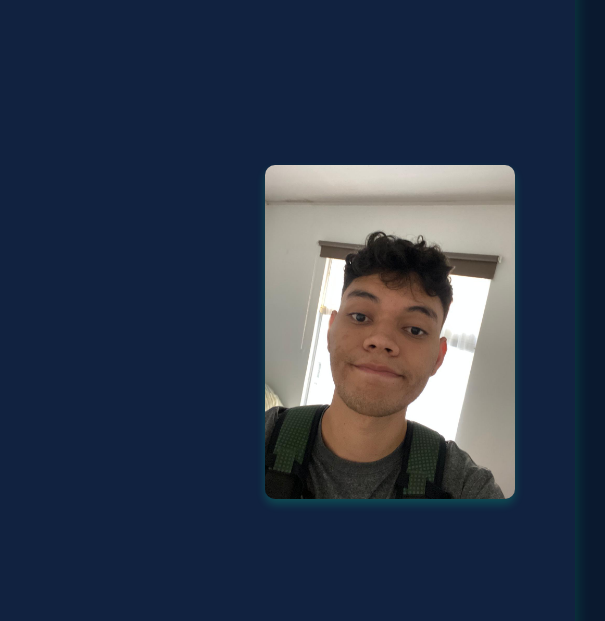
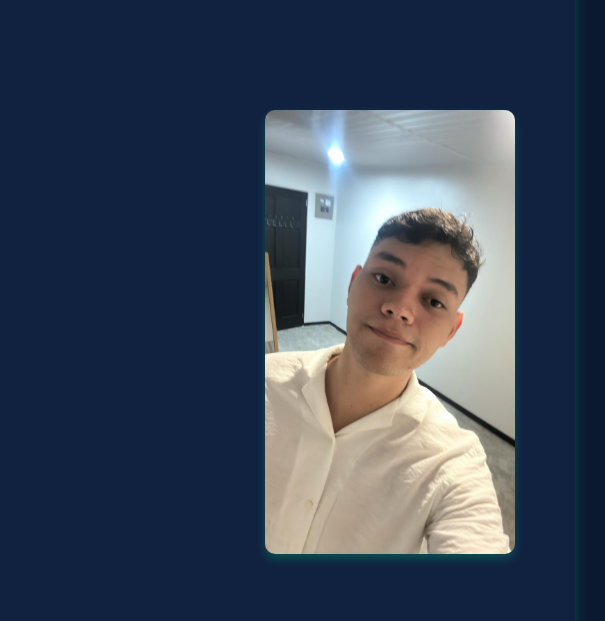
Before and after one commit to IannLS-2001/Portfolio-Website---Iann-Lopez, a plain HTML site: page index.html in a window 1280 px wide. Shown: the part 159-780 px from the top of the page, 675-1280 px from the left. Drawn offline with Linux system fonts and the light colour scheme.

Commit message:
Update index.html

```diff
--- a/index.html
+++ b/index.html
@@ -42,7 +42,7 @@
             </div>
         </section>
 
-        <img src="assets/Iann.jpg" alt="Photo of Iann Lopez working on a project" class="presentation__image">
+        <img src="assets/Profile.jpg" alt="Photo of Iann Lopez" class="presentation__image">
     </main>
 
     <footer class="footer">
```
